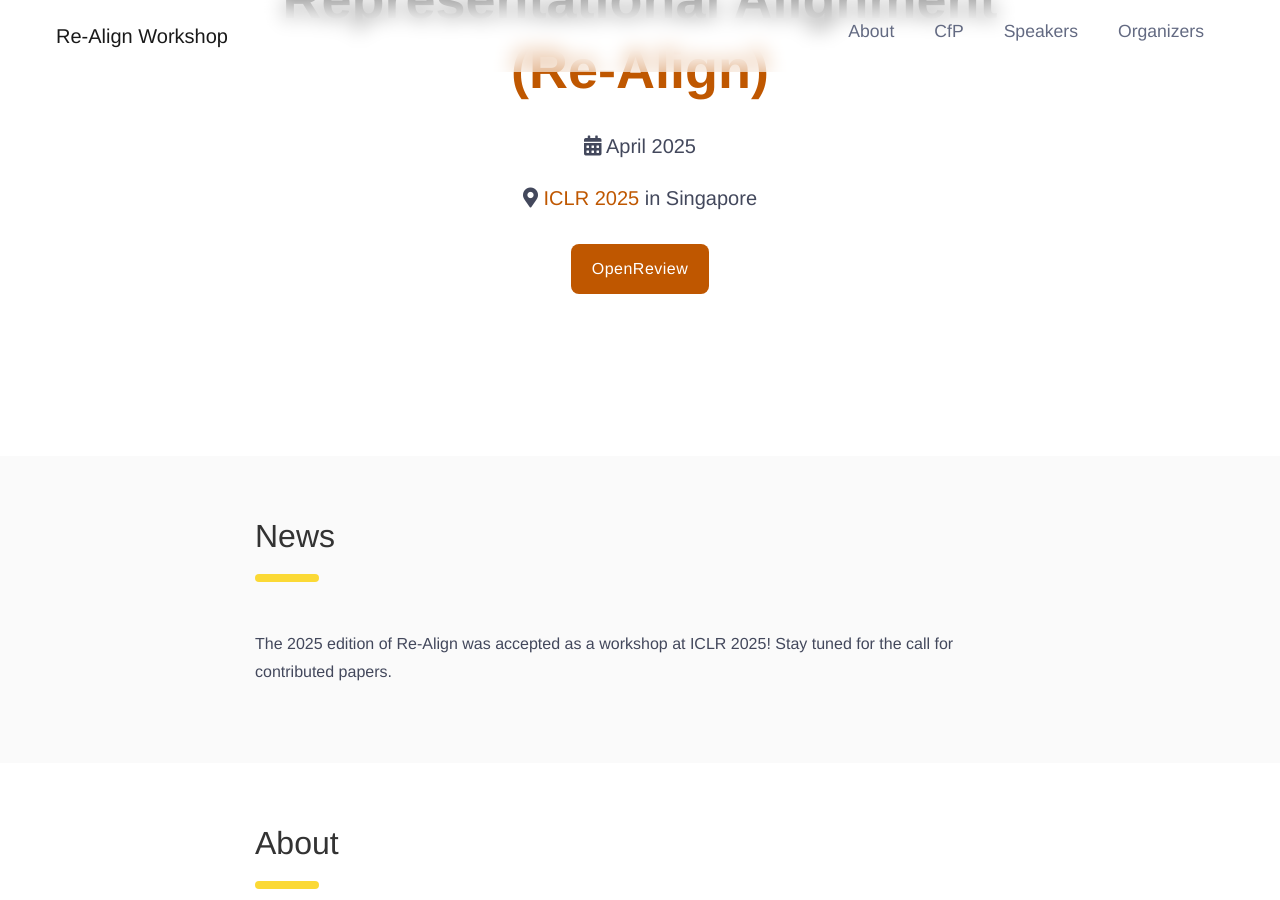
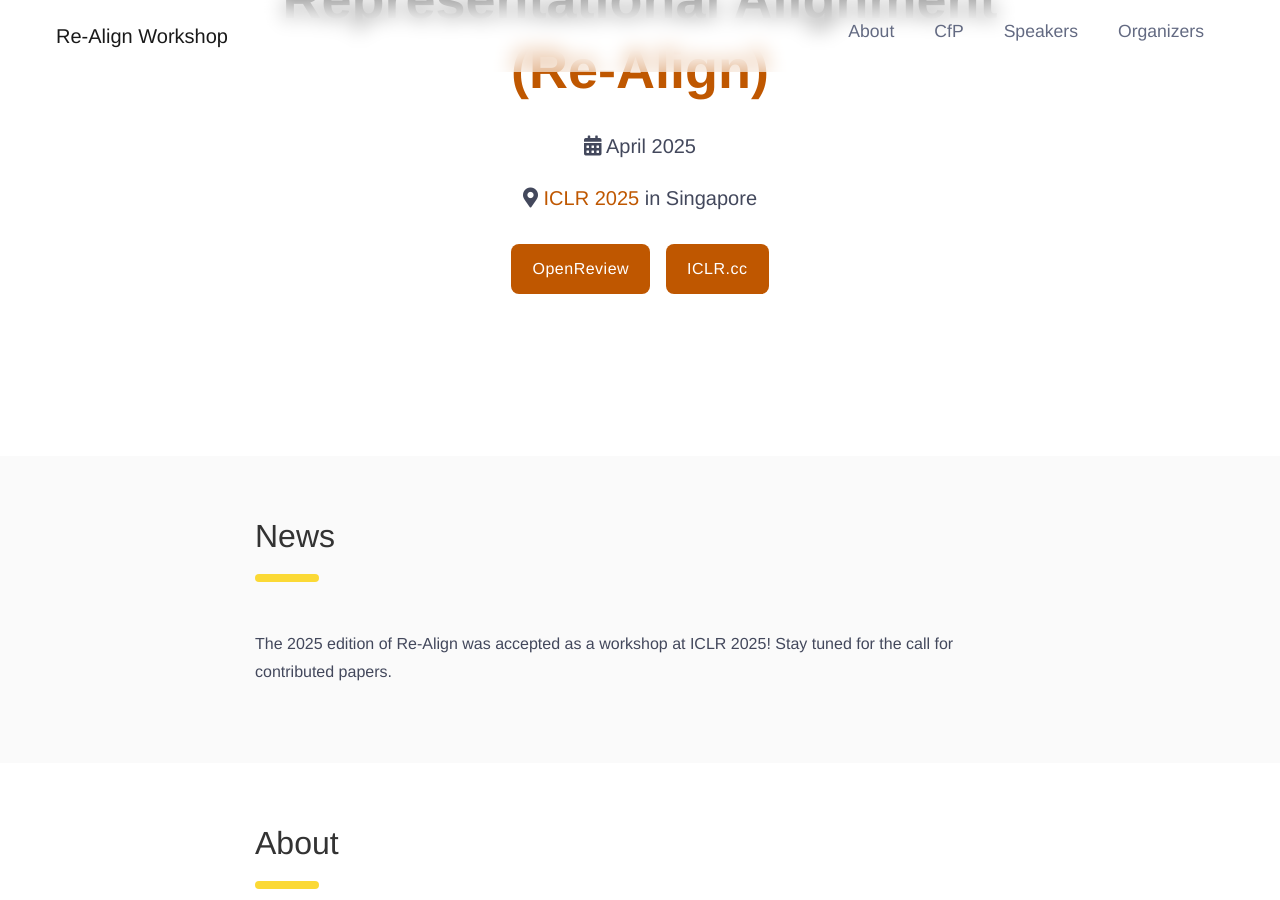
Before and after one commit to representational-alignment/representational-alignment.github.io, a Jekyll site: the page built from 2025/index.md, in a window 1280 px wide and 900 px high, scrolled down 304 px. Built offline with Jekyll 4.4.1, drawn with Linux system fonts in a browser that asks for light colours.

```diff
--- a/2025/index.md
+++ b/2025/index.md
@@ -14,13 +15,8 @@ cover_image:
 buttons:
   - text: OpenReview
     url: https://openreview.net/group?id=ICLR.cc/2025/Workshop/Re-Align
-
-show_news: true
-show_dates: true
-show_cfp: true
-show_schedule: false
-show_reviewers: false
-show_sponsors: false
+  - text: ICLR.cc
+    url: https://iclr.cc/Conferences/2025
 
 important_dates:
   - event: Paper submission deadline
--- a/_includes/navbar.html
+++ b/_includes/navbar.html
@@ -19,31 +19,35 @@
     <div class="collapse navbar-collapse" id="navbarNav">
       <ul class="navbar-nav ml-auto">
         <li class="nav-item">
-          <a class="nav-link" href="#about">About</a>
+          <a class="scroll-link nav-link" href="#about">About</a>
         </li>
         {% if page.show_cfp %}
         <li class="nav-item">
-          <a class="nav-link" href="#cfp">CfP</a>
+          <a class="scroll-link nav-link" href="#cfp">CfP</a>
+        </li>
+        {% endif %} {% if page.hackathon %}
+        <li class="nav-item">
+          <a class="scroll-link nav-link" href="#hackathon">Hackathon</a>
         </li>
         {% endif %}
         <li class="nav-item">
-          <a class="nav-link" href="#speakers">Speakers</a>
+          <a class="scroll-link nav-link" href="#speakers">Speakers</a>
         </li>
-        {% if page.show_schedule %}
+        {% if page.schedule %}
         <li class="nav-item">
-          <a class="nav-link" href="#schedule">Schedule</a>
+          <a class="scroll-link nav-link" href="#schedule">Schedule</a>
         </li>
         {% endif %}
         <li class="nav-item">
-          <a class="nav-link" href="#organizers">Organizers</a>
+          <a class="scroll-link nav-link" href="#organizers">Organizers</a>
         </li>
-        {% if page.show_reviewers %}
+        {% if page.program_committee %}
         <li class="nav-item">
-          <a class="nav-link" href="#program-committee">PC</a>
+          <a class="scroll-link nav-link" href="#program-committee">PC</a>
         </li>
-        {% endif %} {% if page.show_sponsors %}
+        {% endif %} {% if page.sponsors %}
         <li class="nav-item">
-          <a class="nav-link" href="#sponsors">Sponsor</a>
+          <a class="scroll-link nav-link" href="#sponsors">Sponsor</a>
         </li>
         {% endif %} {% if page.paper_url %}
         <li class="nav-item">
```
Also changed, not shown: other parts of 2025/index.md (+1 -0 lines), 2024/index.md (+1 -7 lines), _layouts/workshop.html (+7 -6 lines), _includes/program_committee.html (renamed from _includes/reviewers.html).
